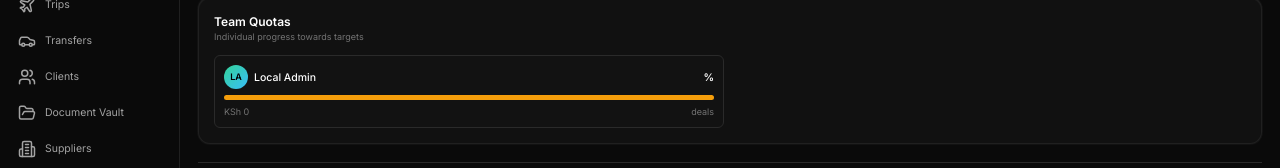
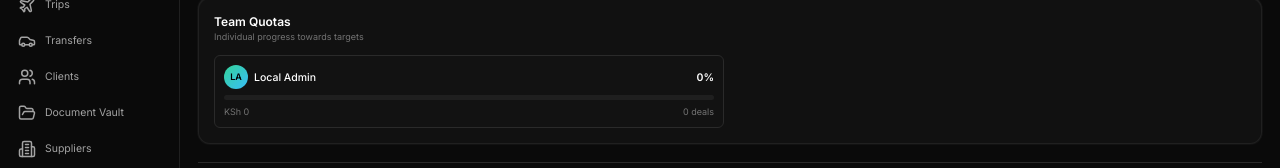
Before and after one commit to kingara-n/crmkoiv2, a Next.js app: page /staff-activity in a window 1280 px wide. Shown: the part 249-417 px from the top of the page. Built offline with nearby package versions, Linux system fonts and the light colour scheme; no server answers; the database is empty.

Commit message:
Fix undefined properties in JSX for staff-activity page

```diff
--- a/app/staff-activity/page.tsx
+++ b/app/staff-activity/page.tsx
@@ -103,12 +103,12 @@ export default function StaffActivityPage() {
                     <Avatar initials={m.initials} size="sm" />
                     <span className="text-sm font-medium text-white">{m.name}</span>
                   </div>
-                  <span className="text-sm font-semibold text-white">{m.quotaAttainment}%</span>
+                  <span className="text-sm font-semibold text-white">{m.quotaAttainment || 0}%</span>
                 </div>
-                <ProgressBar value={m.quotaAttainment} tone={m.quotaAttainment >= 100 ? "accent" : m.quotaAttainment > 75 ? "blue" : "amber"} />
+                <ProgressBar value={m.quotaAttainment || 0} tone={(m.quotaAttainment || 0) >= 100 ? "accent" : (m.quotaAttainment || 0) > 75 ? "blue" : "amber"} />
                 <div className="mt-2 flex justify-between text-xs text-neutral-500">
-                  <span>{formatMoney(m.revenue, currency)}</span>
-                  <span>{m.dealsClosed} deals</span>
+                  <span>{formatMoney(m.revenue || 0, currency)}</span>
+                  <span>{m.dealsClosed || 0} deals</span>
                 </div>
               </div>
             ))}
```
